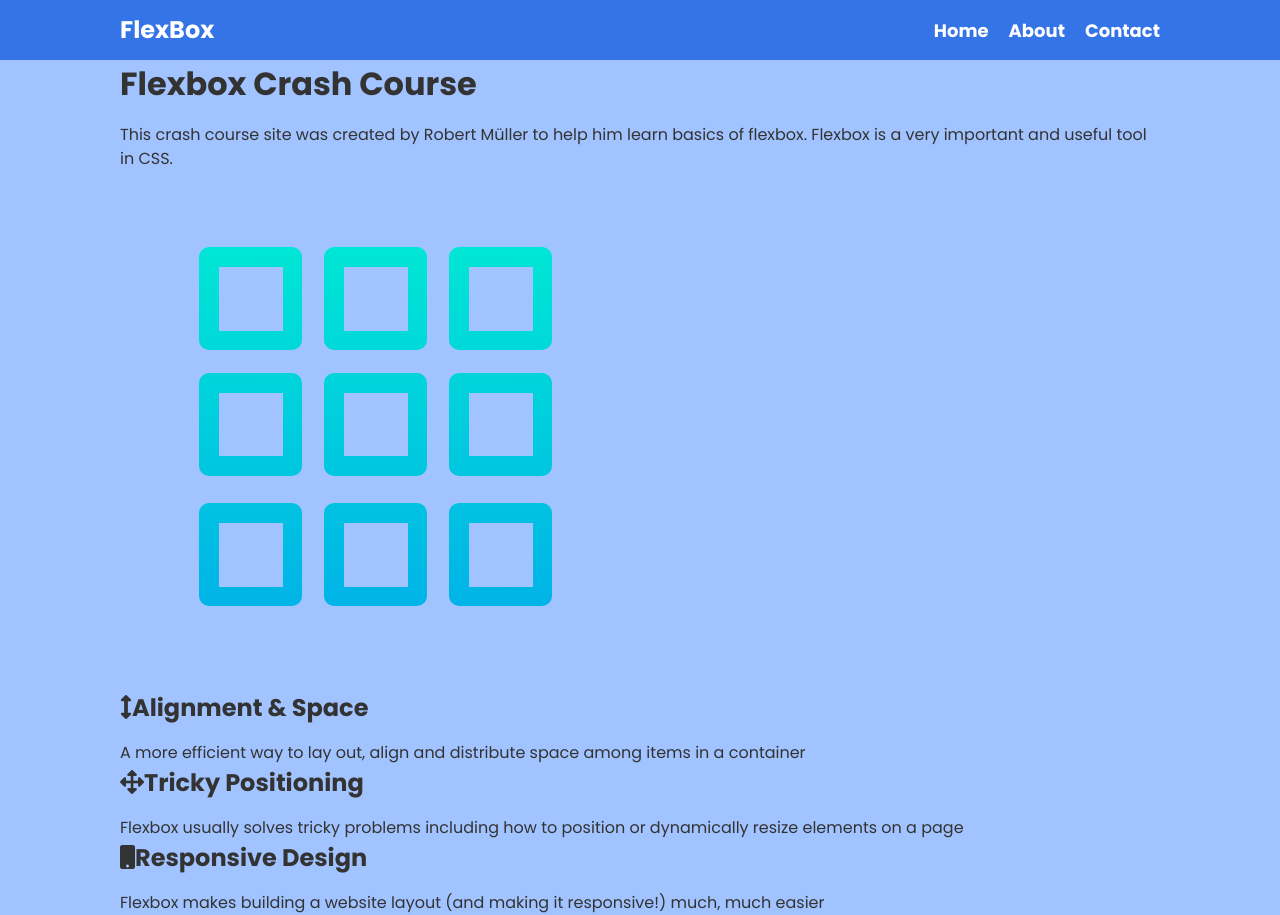
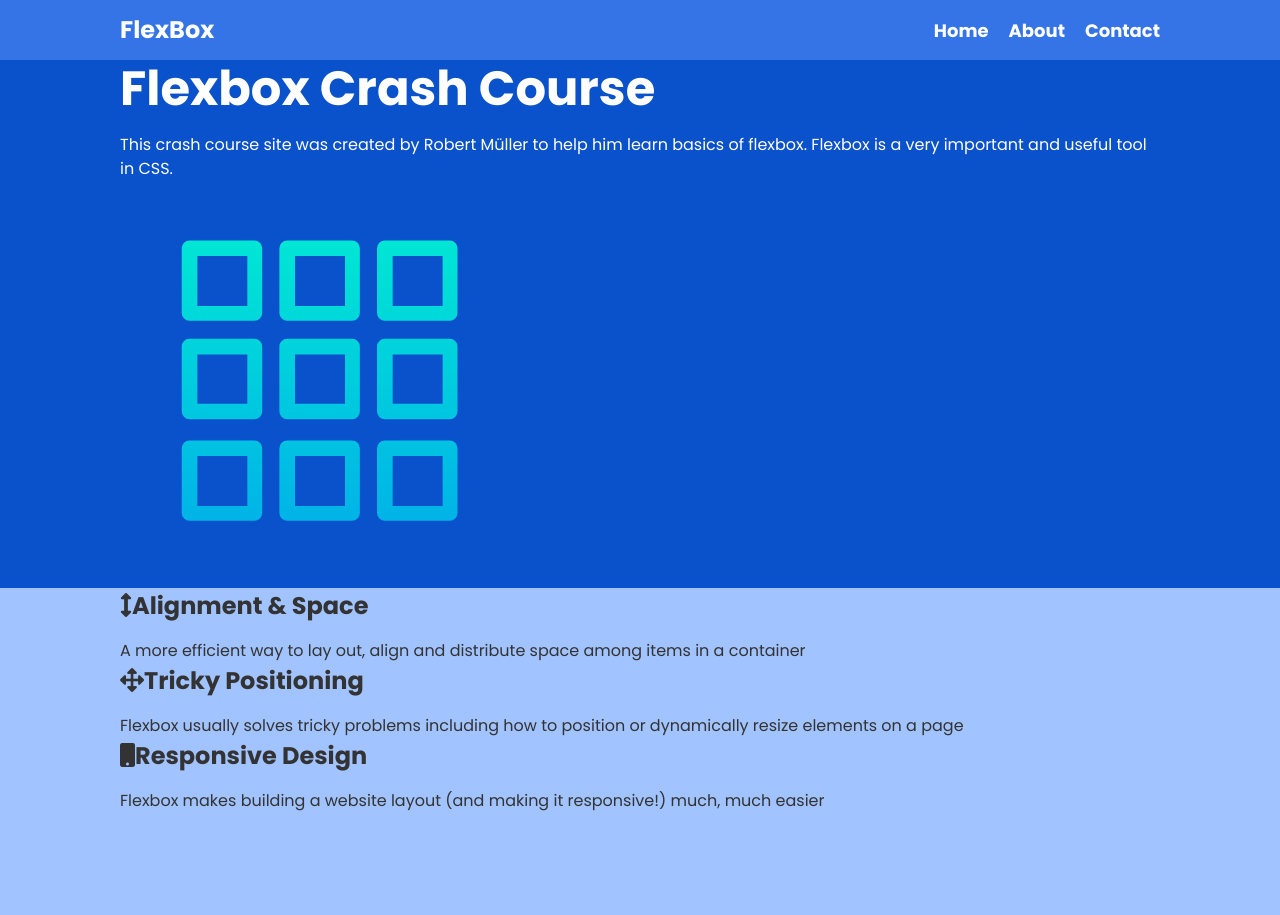
Before and after one commit to absolzen/traversy-flexbox-crash-course, a plain HTML site: page index.html in a window 1280 px wide. After the commit the page ends 813 px from the top, so only its background shows below. Drawn offline with Linux system fonts and the light colour scheme.

Commit message:
Add style to header

```diff
--- a/style.css
+++ b/style.css
@@ -71,3 +71,19 @@ ul {
 .nav > * {
   margin-left: 20px;
 }
+
+.header {
+  background: #0a51cc;
+  color: #fff;
+  min-height: 400px;
+}
+
+.header h1 {
+  font-size: 3rem;
+  font-weight: bold;
+  line-height: 1.2;
+}
+
+.header img {
+  max-width: 400px;
+}
```
